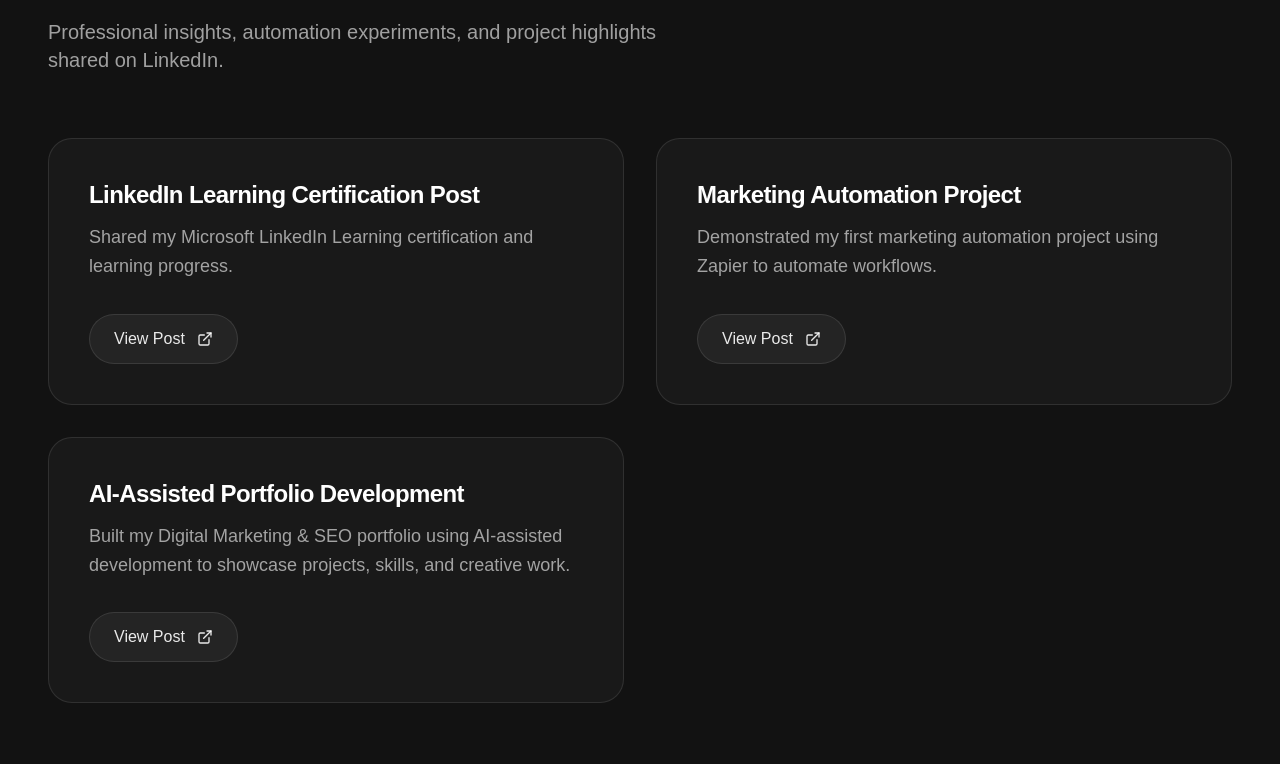
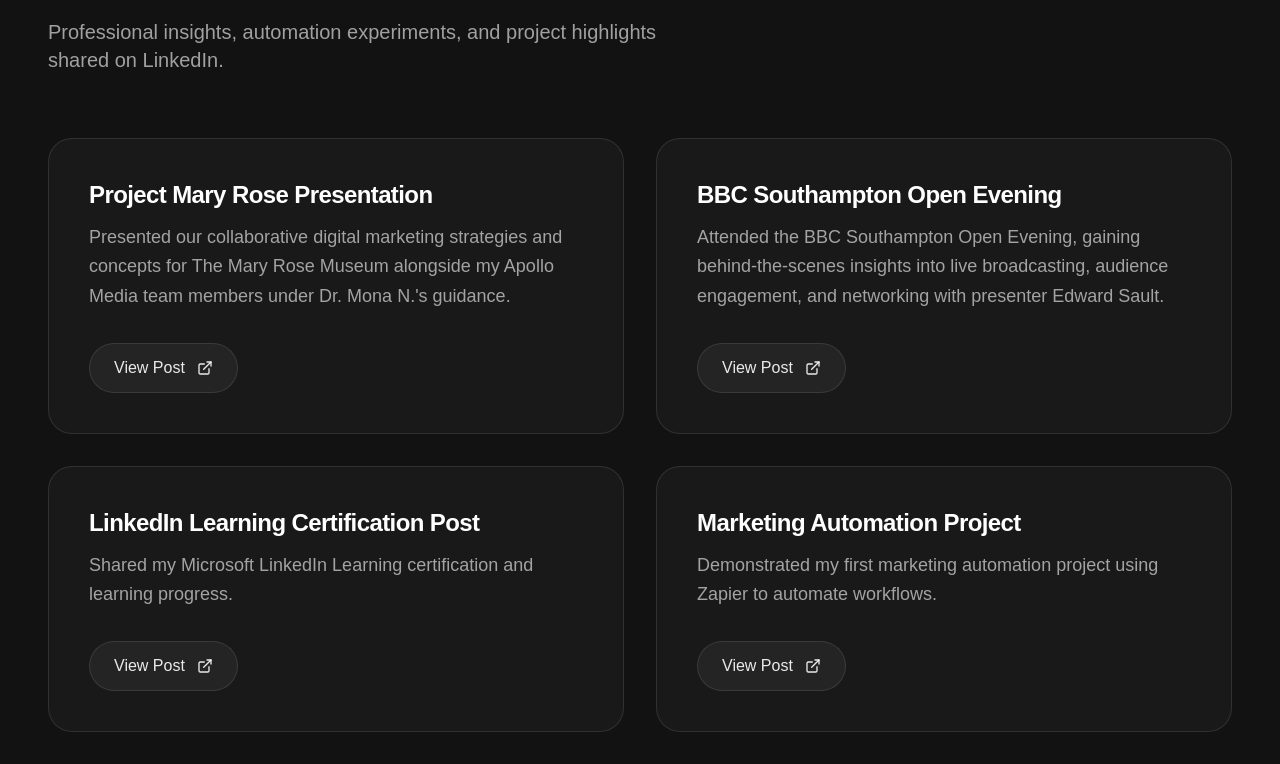
Before and after one commit to Saurav19304/Portfolio, a Next.js app: page / in a window 1280 px wide. Shown: the part 7020-7784 px from the top of the page. Built offline with nearby package versions, Linux system fonts and the light colour scheme.

Commit message:
Add new Accenture certification and two recent LinkedIn posts

```diff
--- a/src/components/EducationAndSkills.tsx
+++ b/src/components/EducationAndSkills.tsx
@@ -16,6 +16,12 @@
 ];
 
 const CERTIFICATIONS = [
+  {
+    title: "Digital Skills: Digital Marketing",
+    issuer: "Accenture (via FutureLearn)",
+    period: "2026",
+    details: "Completed Accenture's certified course focusing on Search Engine Optimisation (SEO), Pay-Per-Click (PPC), Display Advertising, Email Marketing, Customer Targeting, and Strategy Integration.",
+  },
   {
     title: "Data Analytics Certification",
     issuer: "Tops Technology",
--- a/src/components/LinkedInPosts.tsx
+++ b/src/components/LinkedInPosts.tsx
@@ -3,6 +3,18 @@
 import { motion } from "framer-motion";
 
 const LINKEDIN_POSTS = [
+  {
+    id: 5,
+    title: "Project Mary Rose Presentation",
+    description: "Presented our collaborative digital marketing strategies and concepts for The Mary Rose Museum alongside my Apollo Media team members under Dr. Mona N.'s guidance.",
+    link: "https://www.linkedin.com/posts/sauravvaghela19_appollomedia-projectmaryrose-maryrosemuseum-share-7467231074935373824-Aw41/?utm_source=share&utm_medium=member_desktop&rcm=ACoAAEvbroIBnF2_ny4UJu1FyFevVpj7JUY4f_s",
+  },
+  {
+    id: 4,
+    title: "BBC Southampton Open Evening",
+    description: "Attended the BBC Southampton Open Evening, gaining behind-the-scenes insights into live broadcasting, audience engagement, and networking with presenter Edward Sault.",
+    link: "https://www.linkedin.com/posts/sauravvaghela19_bbc-networking-digitalmarketing-ugcPost-7443385269308899328-u_ky/?utm_source=share&utm_medium=member_desktop&rcm=ACoAAEvbroIBnF2_ny4UJu1FyFevVpj7JUY4f_s",
+  },
   {
     id: 1,
     title: "LinkedIn Learning Certification Post",
```
